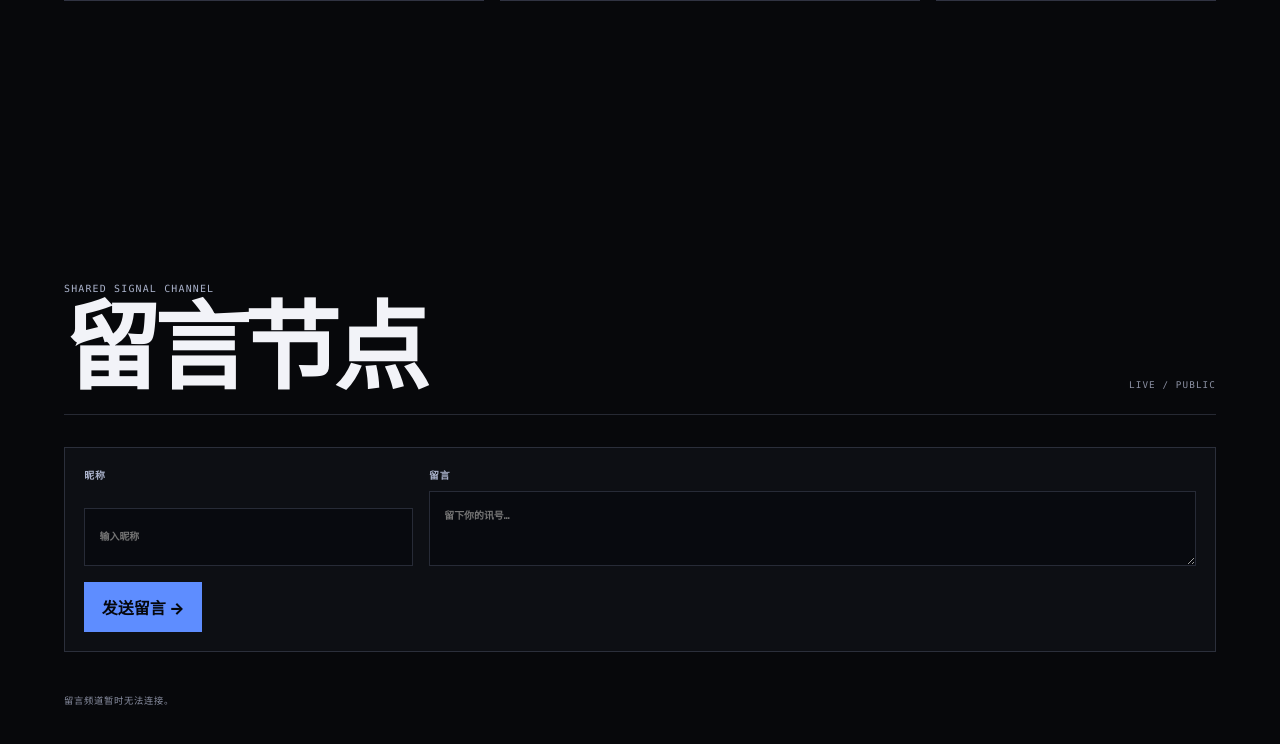
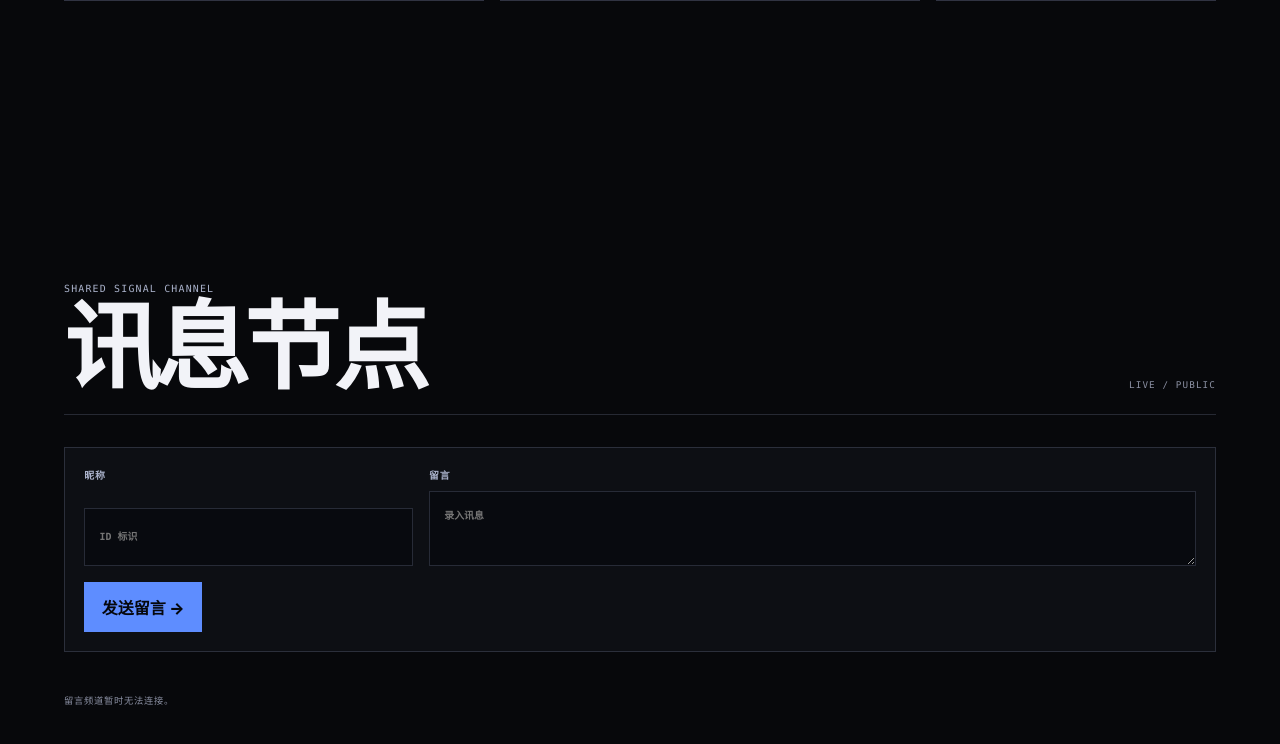
Before and after one commit to aranji266-ai/aranji266-ai.github.io, a plain HTML site: page index.html in a window 1280 px wide. Shown: the part 3376-4120 px from the top of the page. Drawn offline with Linux system fonts and the light colour scheme; no server answers.

Commit message:
Update guestbook interface copy

```diff
--- a/index.html
+++ b/index.html
@@ -41,10 +41,10 @@
     </section>
 
     <section class="guestbook" id="guestbook">
-      <div class="section-head"><div><p class="eyebrow">SHARED SIGNAL CHANNEL</p><h2>留言节点</h2></div><span>LIVE / PUBLIC</span></div>
+      <div class="section-head"><div><p class="eyebrow">SHARED SIGNAL CHANNEL</p><h2>讯息节点</h2></div><span>LIVE / PUBLIC</span></div>
       <form class="message-form" id="messageForm">
-        <label>昵称<input id="messageName" name="name" maxlength="20" required autocomplete="nickname" placeholder="输入昵称"></label>
-        <label>留言<textarea id="messageText" name="message" maxlength="300" required rows="4" placeholder="留下你的讯号…"></textarea></label>
+        <label>昵称<input id="messageName" name="name" maxlength="20" required autocomplete="nickname" placeholder="ID 标识"></label>
+        <label>留言<textarea id="messageText" name="message" maxlength="300" required rows="4" placeholder="录入讯息"></textarea></label>
         <div><button type="submit">发送留言 →</button><span id="messageStatus" role="status"></span></div>
       </form>
       <div class="message-list" id="messageList"><p class="message-empty">正在接收讯号…</p></div>
```
